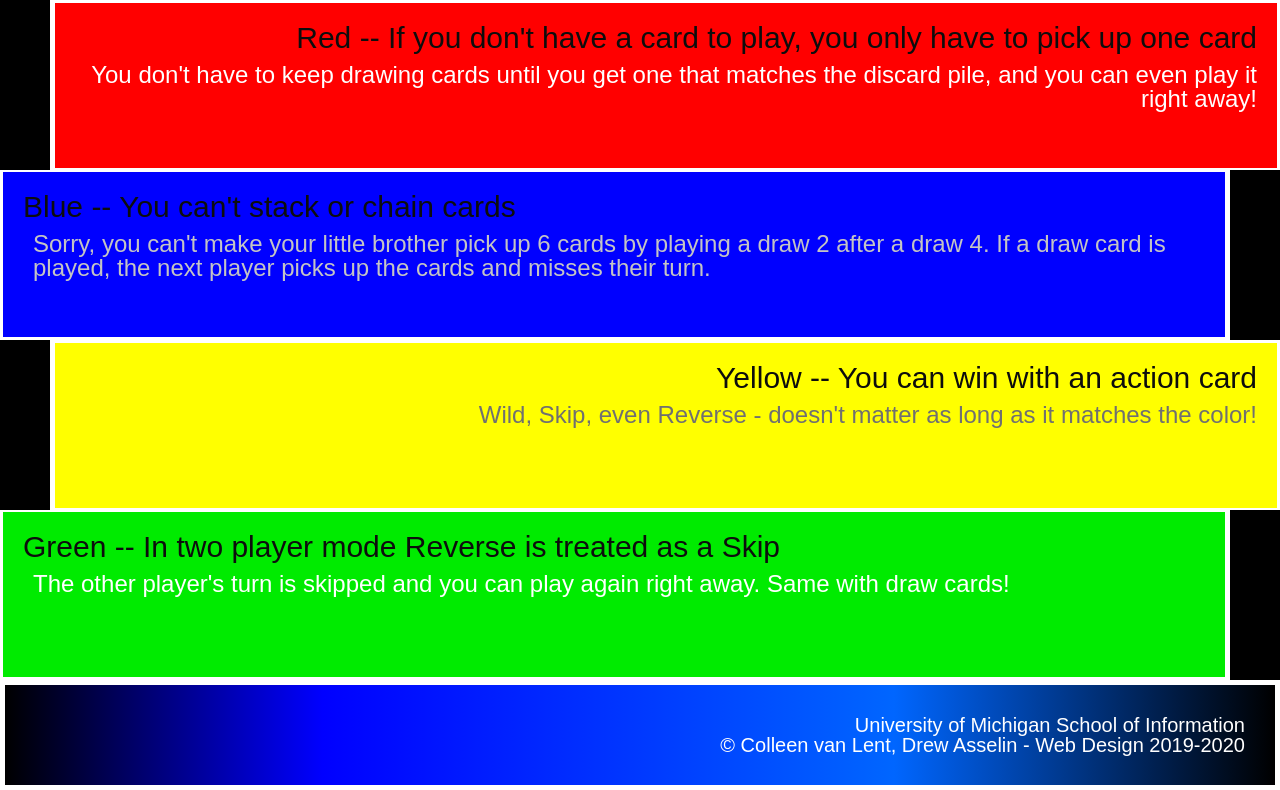
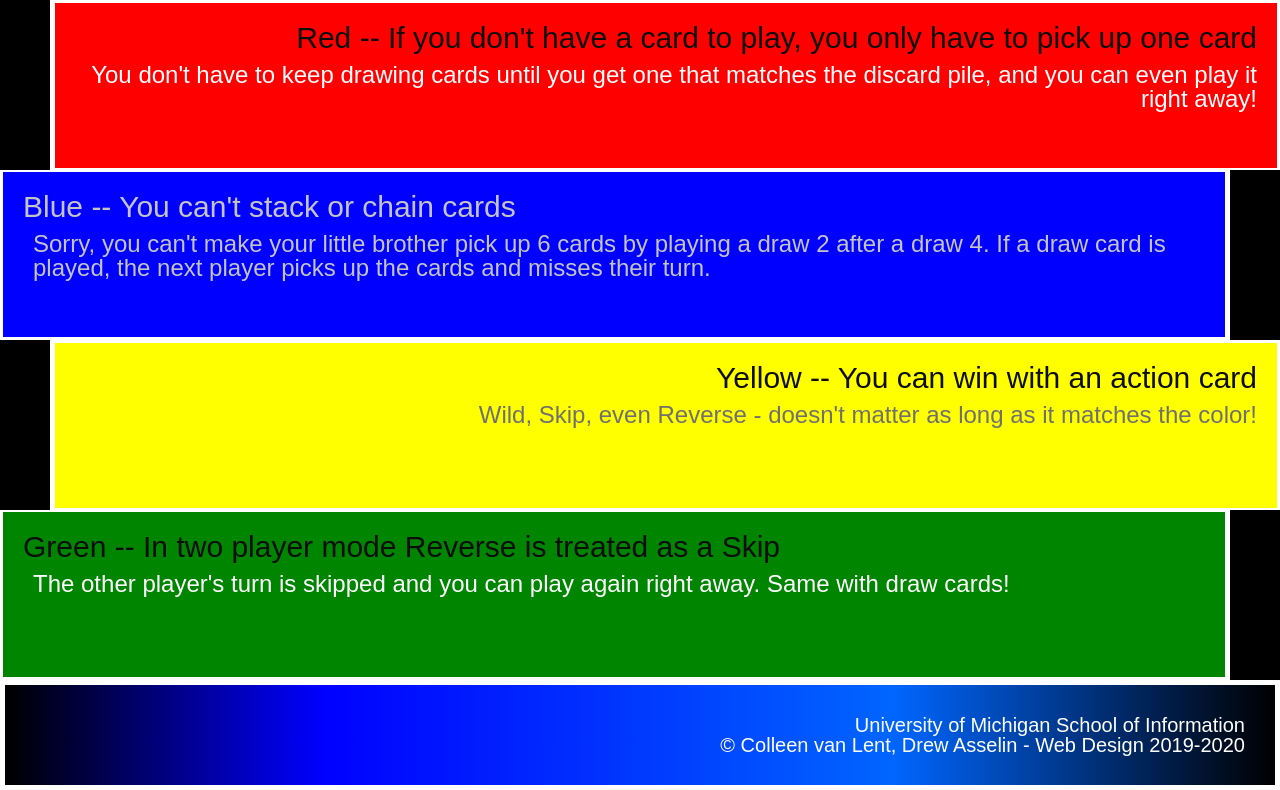
Before and after one commit to DeekshaKini09/hw2-w25, a plain HTML site: page index.html in a window 1280 px wide. Shown: the part 528-1318 px from the top of the page. Drawn offline with Linux system fonts and the light colour scheme.

Commit message:
Add files via upload

```diff
--- a/css/html5reset.css
+++ b/css/html5reset.css
@@ -114,6 +114,10 @@ div {
 	color: #C4C4C4; /* Improved contrast */
 }
 
+.blue h1, .blue h2, .blue h3 {
+	color: #C4C4C4;
+  }
+
 /* Yellow Box */
 .yellow {
 	background-color: #FFFF00; /* Hex for yellow */
@@ -126,7 +130,7 @@ div {
 
 /* Green Box */
 .green {
-	background-color: #00EB00; /* Bright green */
+	background-color: #008500;
 	text-align: left;
 	margin-right: 50px;
 	border-right: 5px solid white;
```
